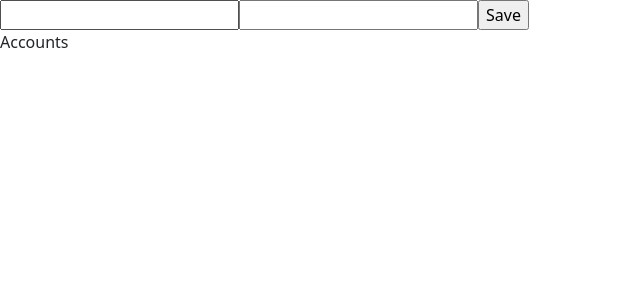
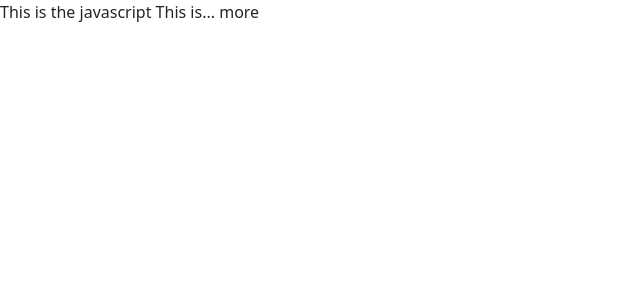
Before and after one commit to divyesh2123/myapp-sheetal, a React (Create React App) app: page / in a window 1280 px wide. Shown: the top 300 px of the page, without its empty margins (0-640 px from the left). Built offline with nearby package versions, Linux system fonts and the light colour scheme; no server answers.

Commit message:
changes for the data

```diff
--- /dev/null
+++ b/src/ShowMoreTextToggle.js
@@ -0,0 +1,24 @@
+import React from 'react'
+
+export default function ShowMoreTextToggle({text})
+{
+    const [showMore, setShowMore] = React.useState(false);
+
+    const myData =() => {
+        console.log("this is the calculating");
+        return text.slice(0, 30).concat('...');
+      }
+
+      const truncateText = React.useMemo(() => {
+        console.log("this is the calculating");
+      return text.slice(0, 30).concat('...');
+},[text]);
+
+  return (
+    <div>
+        <p onClick={() => setShowMore(!showMore)}>
+      {showMore ? text :truncateText} {showMore ? 'less' : 'more'}
+    </p>
+    </div>
+  )
+}
--- a/src/index.js
+++ b/src/index.js
@@ -23,12 +23,13 @@ import MyApp from './MyApp';
 import Employee from './Employee';
 import LoginWithAPI from './LoginWithAPI';
 import Accounts from './Accounts';
+import ShowMoreTextToggle from './ShowMoreTextToggle';
 
 const root = ReactDOM.createRoot(document.getElementById('root'));
 root.render(
   <React.StrictMode>
-    <LoginWithAPI />
-    <Accounts/>
+    <ShowMoreTextToggle text="This is the javascript This is the javascript This is javascript This is the javascript" />
+
   </React.StrictMode>
 );
 
```
